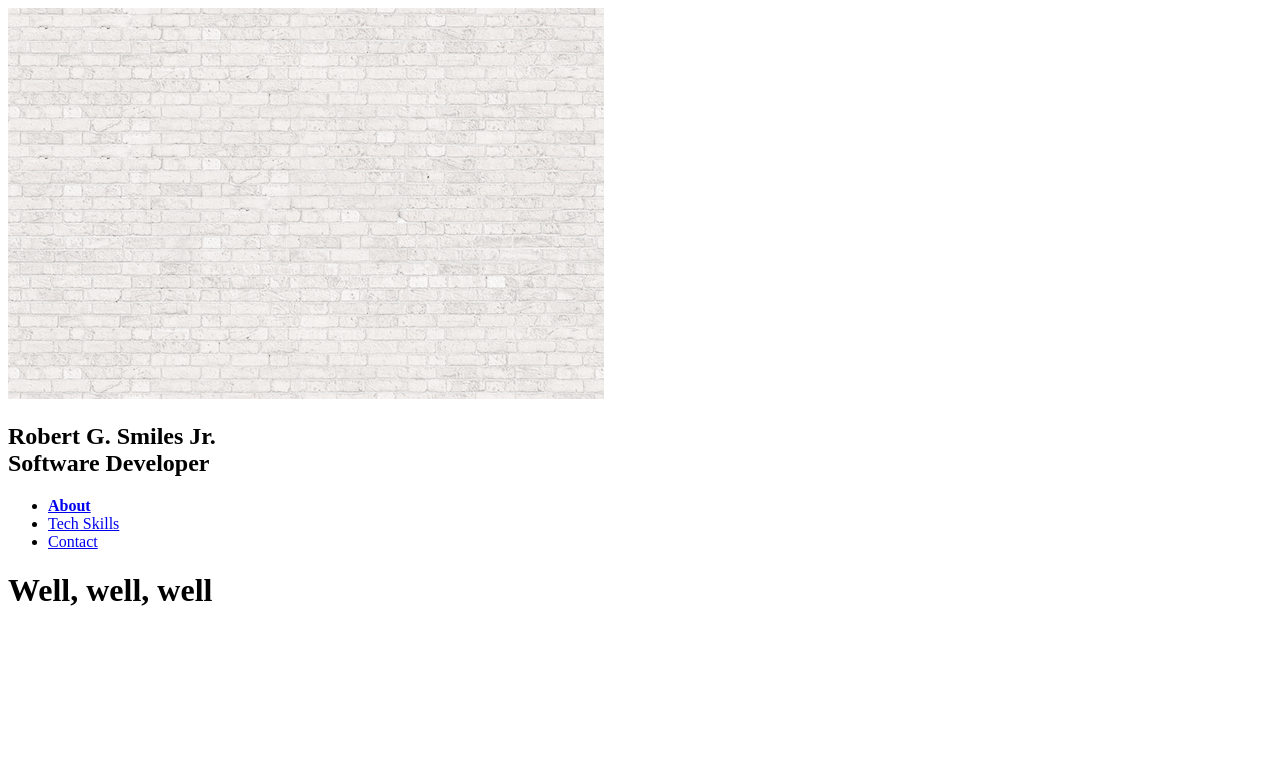
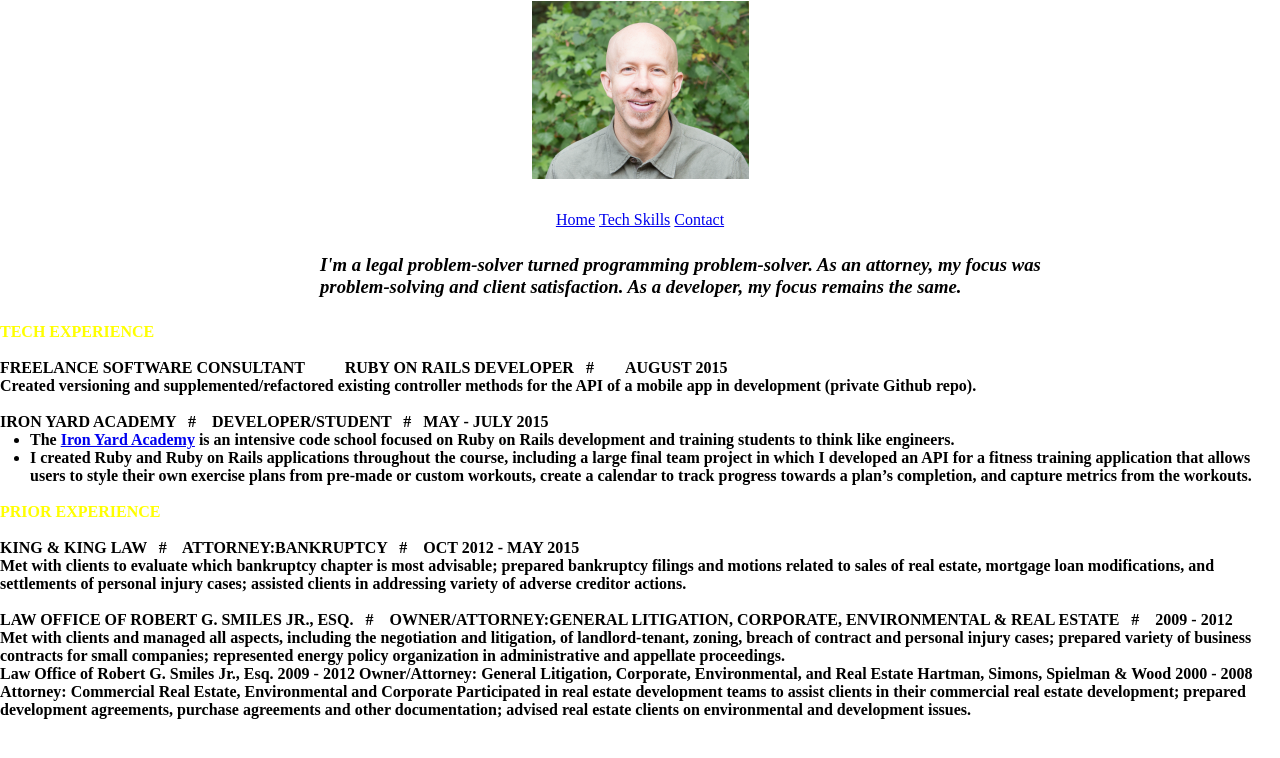
Before and after one commit to smilesr/smilesr.github.io, a plain HTML site: page about.html in a window 1280 px wide. Drawn offline with Linux system fonts and the light colour scheme.

Commit message:
fixed opening page; added 2nd project image; prepare to change fonts and backgrounds

```diff
--- a/about.html
+++ b/about.html
@@ -1,22 +1,47 @@
 <!DOCTYPE html>
 <html>
   <head>
-    <link rel="stylesheet" type="text/css" href="styles/2ndpage.css">
+    <link rel="stylesheet" type="text/css" href="styles/secondarypages.css">
   </head>
-  <body>
+  <body class="about">
     <div class="header">
-      <div class="image">
-        <img src="images/05-white-brick.png" alt="White brick image">
-        <h2> Robert G. Smiles Jr. <br /> Software Developer</h2>
-      <ul class="nav">
-        <li><a href="about.html"><strong>About</strong></a></li>
+      <img src="images/1439225204.png" alt="Photo of Robert G. Smiles Jr.">
+      <h2> Robert "Bob" Smiles Jr.</h2>
+      <ul>
+        <li><a href="index.html">Home</a></li>
         <li><a href="techskills.html">Tech Skills</a></li>
         <li><a href="contact.html">Contact</a></li>
       </ul>
     </div>
 
     <div class="content">
-      <h1>Well, well, well</h1>
+      <h3><i>I'm a legal problem-solver turned programming problem-solver.  As an attorney, my focus was problem-solving and client satisfaction.  As a developer, my focus remains the same.</i></h3>
+      <h4>TECH EXPERIENCE</h4>
+        <br>
+        <p><strong>FREELANCE SOFTWARE CONSULTANT &nbsp;&nbsp;&nbsp;&nbsp;&nbsp;&nbsp;&nbsp;&nbsp; RUBY ON RAILS DEVELOPER &nbsp;&nbsp;# &nbsp;&nbsp;&nbsp;&nbsp;&nbsp;&nbsp; AUGUST 2015</p>
+        <p>Created versioning and supplemented/refactored existing controller methods for the API of a mobile app in development (private Github repo).</p>
+        <br>
+        <p><strong>IRON YARD ACADEMY &nbsp;&nbsp;# &nbsp;&nbsp; DEVELOPER/STUDENT &nbsp;&nbsp;# &nbsp;&nbsp;MAY - JULY 2015</h5>
+        <ul>
+          <li>The <a href="http://theironyard.com/courses/rails-engineering/">Iron Yard Academy</a> is an intensive code school focused on Ruby on Rails development and training students to think like engineers.</li>
+          <li>I created Ruby and Ruby on Rails applications throughout the course, including a large final team project in which I developed an API for a fitness training application that allows users to style their own exercise plans from pre-made or custom workouts, create a calendar to track progress towards a plan’s completion, and capture metrics from the workouts.</li>
+        </ul>
+        <br>
+      <h4>PRIOR EXPERIENCE</h4>
+        <br>
+        <p><strong>KING & KING LAW &nbsp;&nbsp;# &nbsp;&nbsp; ATTORNEY:BANKRUPTCY &nbsp;&nbsp;# &nbsp;&nbsp; OCT 2012 - MAY 2015</p>
+        <p>Met with clients to evaluate which bankruptcy chapter is most advisable; prepared bankruptcy filings and motions related to sales of real estate, mortgage loan modifications, and settlements of personal injury cases; assisted clients in addressing variety of adverse creditor actions.</p>
+        <br>
+        <p><strong>LAW OFFICE OF ROBERT G. SMILES JR., ESQ. &nbsp;&nbsp;# &nbsp;&nbsp; OWNER/ATTORNEY:GENERAL LITIGATION, CORPORATE, ENVIRONMENTAL & REAL ESTATE &nbsp;&nbsp;# &nbsp;&nbsp; 2009 - 2012</p>
+        <p>Met with clients and managed all aspects, including the negotiation and litigation, of landlord-tenant, zoning, breach of contract and personal injury cases; prepared variety of business contracts for small companies; represented energy policy organization in administrative and appellate proceedings.</p>
+
+Law Office of Robert G. Smiles Jr., Esq.  2009 - 2012
+Owner/Attorney: General Litigation, Corporate, Environmental, and Real Estate
+
+
+Hartman, Simons, Spielman & Wood  2000 - 2008
+Attorney: Commercial Real Estate, Environmental and Corporate
+Participated in real estate development teams to assist clients in their commercial real estate development; prepared development agreements, purchase agreements and other documentation;  advised real estate clients on environmental and development issues.</p>
     </div>
 
   </body>
--- a/styles/main.css
+++ b/styles/main.css
@@ -15,29 +15,34 @@ body {
     width: 630px;!
     height: 246px;*/
 }
-}
-.image {
-
+.header {
+    font-family: 'Finger Paint', cursive;
+    margin-top: 75px;
+    margin-bottom: 75px;
 }
 
 
-}
-.header {
-/*  margin: 0;
-  padding: 0;*/
- background-color: #0066FF;
-}
 .header h2 {
-   font-family: 'Alegreya SC', serif;
+
    font-size: 50px;
    color: #5f5e5f;
    font-style: italic;
-   margin: 0 auto 0 auto;
+   text-align: center;
+   margin-bottom: 20px;
+}
+.header h3 {
+
+   font-size: 30px;
+   color: #5f5e5f;
+   font-style: italic;
+   text-align: center;
 }
 .header img {
   margin: 0 auto 0 auto;
   display: block;
 }
+
+
 .nav {
   list-style-type: none;
   text-align: center;
@@ -46,10 +51,11 @@ body {
 .nav li {
   display: inline;
   padding-right: 45px;
+  font-size: 20px;
 
 }
 .nav a {
-  color: #FFFF66;
+  color: #FF9900;
 }
 
 .content {
@@ -78,11 +84,17 @@ body {
 }
 #column2 {
   float:left;
-  margin-left: 30px;
+  margin-left: 50px;
   width: 25%;
+}
+#column2 .image_sizing {
+  height: 145px;
+  width: 260px;
+  border: 1px solid black;
+  margin-left: 15px;
 }
 #column3 {
   float:left;
-  margin-left: 30px;
+  margin-left: 50px;
   width:25%;
 }
--- a/styles/secondarypages.css
+++ b/styles/secondarypages.css
@@ -1,3 +1,9 @@
+html, body, h1, h2, h3, h4, ul, ol, li, p, a {
+  padding: 0;
+  border: 0;
+  margin: 0;
+}
+
 .contact {
   background-color: #FFFF00;
   text-align: center;
@@ -6,10 +12,50 @@
 .contact li {
   padding-top: 30px;
 }
+.contact .content {
+  margin-bottom: 450px;
+}
+.contact #horiz li {
+  display: inline;
+}
 
-.techskills {
-
+.about {
+  background-color: #FFFFFF;
 }
-.techskills ul {
-  border: 1px solid black;
+.about .header {
+  text-align: center;
+  margin-bottom: 25px;
 }
+.about .header h2 {
+  color: #FFFFFF;
+}
+.about .header li {
+  display: inline;
+}
+.about .header ul {
+  margin-left: 0px;
+}
+.about .content h3 {
+  width: 60%;
+  margin-left: 25%;
+  margin-bottom: 25px;
+}
+.about .content h4 {
+  color: #FFFF00 ;
+}
+.about .content li {
+  margin-left: 30px;
+}
+.techskills .spacing {
+  margin-top: 15px;
+}
+.techskills .container {
+    border: 1px solid black;
+}
+.techskills #horiz {
+  margin-top:30px;
+}
+.techskills #horiz li {
+  display: inline;
+  padding-right: 15px;
+}
```
Also changed, not shown: contact.html (+9 -5 lines), index.html (+10 -8 lines), techskills.html (+17 -10 lines), images/1439225204.png (added), images/portfolio_screen_shoot.png (added).
